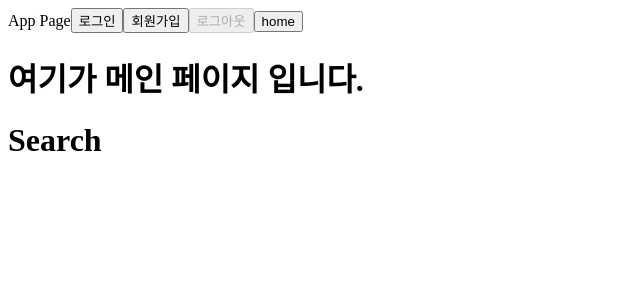
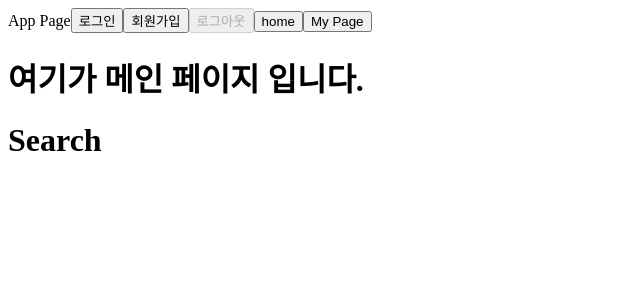
Before and after one commit to kimdohee58/danjam-frontend, a React (Create React App) app: page / in a window 1280 px wide. Shown: the top 300 px of the page, without its empty margins (0-640 px from the left). Built offline with nearby package versions, Linux system fonts and the light colour scheme.

Commit message:
Feat: mypage proceeding

```diff
--- a/src/App.js
+++ b/src/App.js
@@ -1,20 +1,24 @@
-import './App.css';
-import {Route, Routes} from "react-router-dom";
-import Auth from "./users/Auth";
-import Register from "./users/Register";
-import Main from "./Main";
+import './App.css'
+import {Route, Routes} from "react-router-dom"
+import Auth from "./users/Auth"
+import Register from "./users/Register"
+import Main from "./Main"
+import Privacy from './users/Privacy'
+import Bookings from './users/Bookings'
 
 function App() {
   return (
       <div>
           {'App Page'}
           <Routes>
+              <Route path={'/'} element={<Main/>}/>
               <Route path={'/login'} element={<Auth/>}/>
               <Route path={'/signUp'} element={<Register/>}/>
-              <Route path={'/'} element={<Main/>}/>
+              <Route path={'/my-page/:id'} element={<Privacy />}/>
+              <Route path={'/my-page/:id/bookings'} element={<Bookings />}/>
           </Routes>
       </div>
-  );
+  )
 }
 
-export default App;
+export default App
--- a/src/Header.js
+++ b/src/Header.js
@@ -28,6 +28,11 @@ const Header = () => {
         navigate('/')
     }
 
+    // TODO 로그인 한 계정의 id를 path variable 넘겨줘야 함
+    const handleMyPage = () => {
+        navigate(`/my-page/8`)
+    }
+
     const [isLogin, setIsLogin] = useState(false)
     const [isLogOut, setInLogOut] = useState(true)
 
@@ -37,6 +42,7 @@ const Header = () => {
             <Button onClick={SignUp}>{'회원가입'}</Button>
             <Button onClick={LogOut} disabled={isLogOut}>{'로그아웃'}</Button>
             <Button onClick={Home}>{'home'}</Button>
+            <Button onClick={handleMyPage}>{'My Page'}</Button>
         </>
     )
 }
```
Also changed, not shown: src/index.js (+9 -9 lines).
